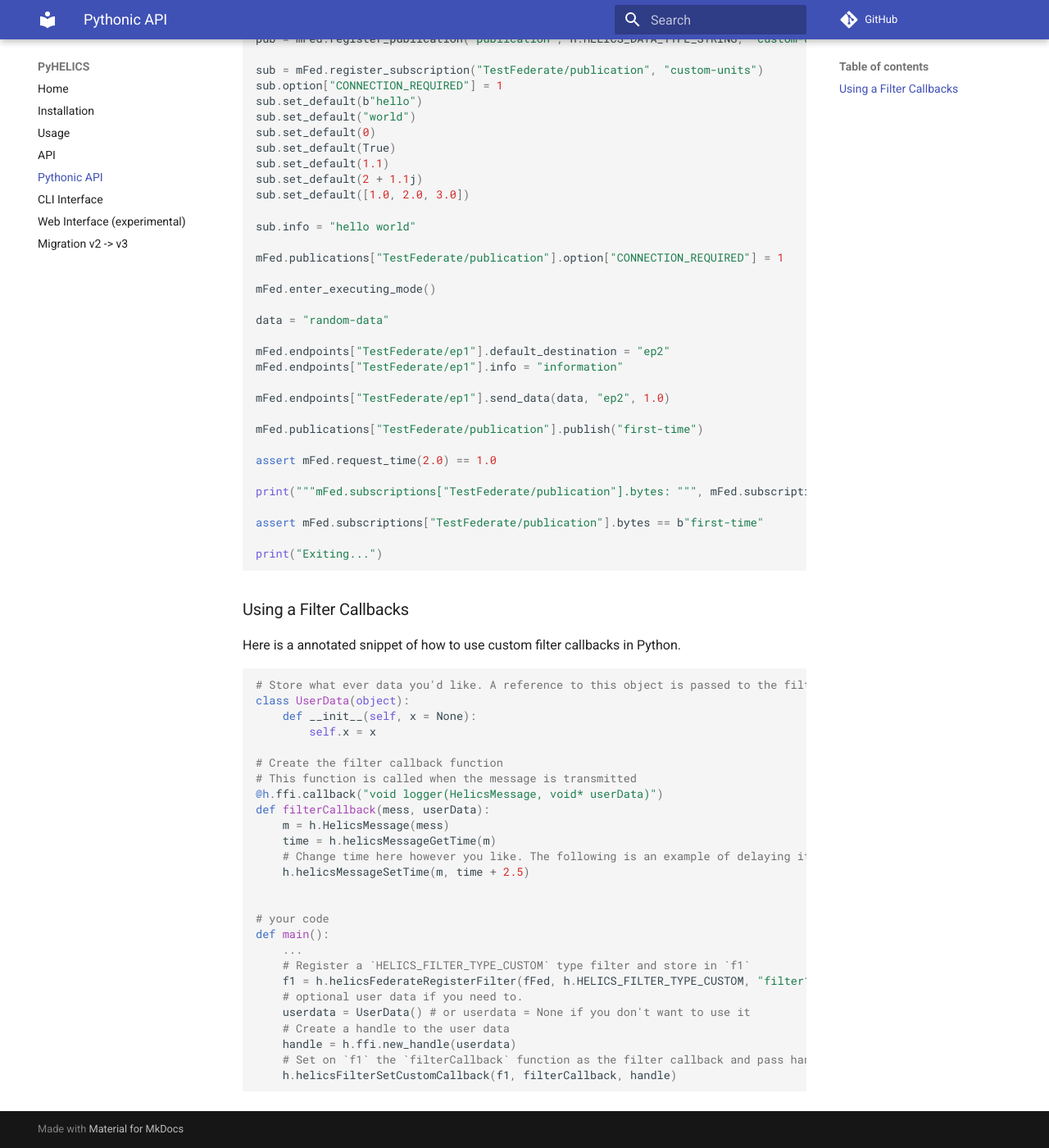
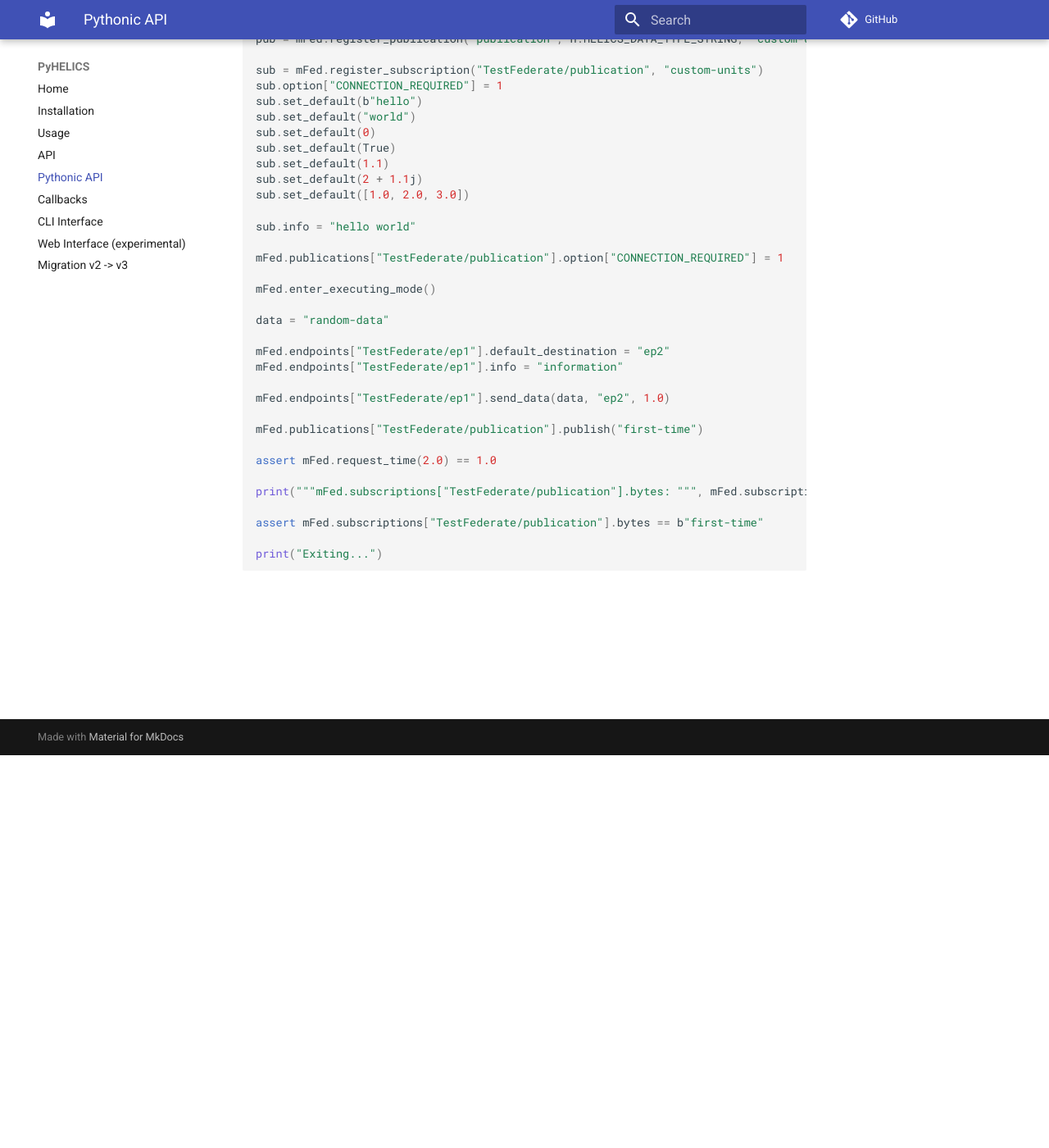
Before and after one commit to GMLC-TDC/pyhelics, an MkDocs documentation site: the page built from docs/pythonic-interface.md, in a window 1280 px wide and 1400 px high, scrolled down 479 px. Shown: the whole window at 82% size. Built offline with MkDocs 1.6.1 and Material for MkDocs 9.7.7, drawn with Linux system fonts in a browser that asks for light colours; comment, search, counter and statistics services are not loaded.

Commit message:
Add callback documentation
Moved and expanded the existing callback documentation from the Pythonic page into a page of its own.

````diff
--- a/docs/pythonic-interface.md
+++ b/docs/pythonic-interface.md
@@ -53,37 +53,3 @@
 
 print("Exiting...")
 ```
-
-### Using a Filter Callbacks
-
-Here is a annotated snippet of how to use custom filter callbacks in Python.
-
-```python
-
-# Store what ever data you'd like. A reference to this object is passed to the filter callback. You don't need to use this if you don't want to.
-class UserData(object):
-    def __init__(self, x = None):
-        self.x = x
-
-# Create the filter callback function
-# This function is called when the message is transmitted
-@h.ffi.callback("void logger(HelicsMessage, void* userData)")
-def filterCallback(mess, userData):
-    m = h.HelicsMessage(mess)
-    time = h.helicsMessageGetTime(m)
-    # Change time here however you like. The following is an example of delaying it by 2.5 seconds.
-    h.helicsMessageSetTime(m, time + 2.5)
-
-
-# your code
-def main():
-    ...
-    # Register a `HELICS_FILTER_TYPE_CUSTOM` type filter and store in `f1`
-    f1 = h.helicsFederateRegisterFilter(fFed, h.HELICS_FILTER_TYPE_CUSTOM, "filter1")
-    # optional user data if you need to.
-    userdata = UserData() # or userdata = None if you don't want to use it
-    # Create a handle to the user data
-    handle = h.ffi.new_handle(userdata)
-    # Set on `f1` the `filterCallback` function as the filter callback and pass handle to the userdata.
-    h.helicsFilterSetCustomCallback(f1, filterCallback, handle)
-```
--- a/mkdocs.yml
+++ b/mkdocs.yml
@@ -9,6 +9,7 @@
   - Usage: usage.md
   - API: api/index.md
   - Pythonic API: pythonic-interface.md
+  - Callbacks: callbacks.md
   - CLI Interface: cli-interface.md
   - Web Interface (experimental): web-interface.md
   - Migration v2 -> v3: migration-helics2-helics3.md
````
Also changed, not shown: docs/callbacks.md (added, +116 -0 lines).
